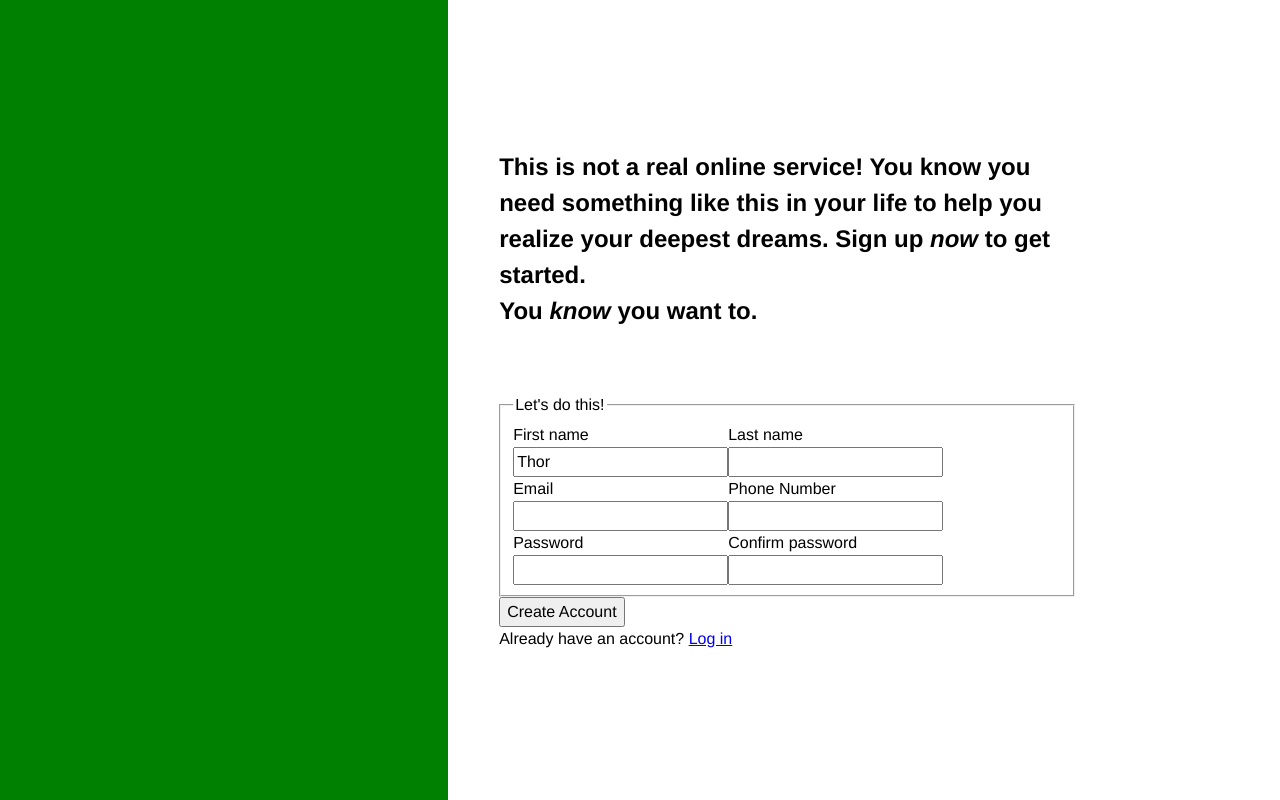
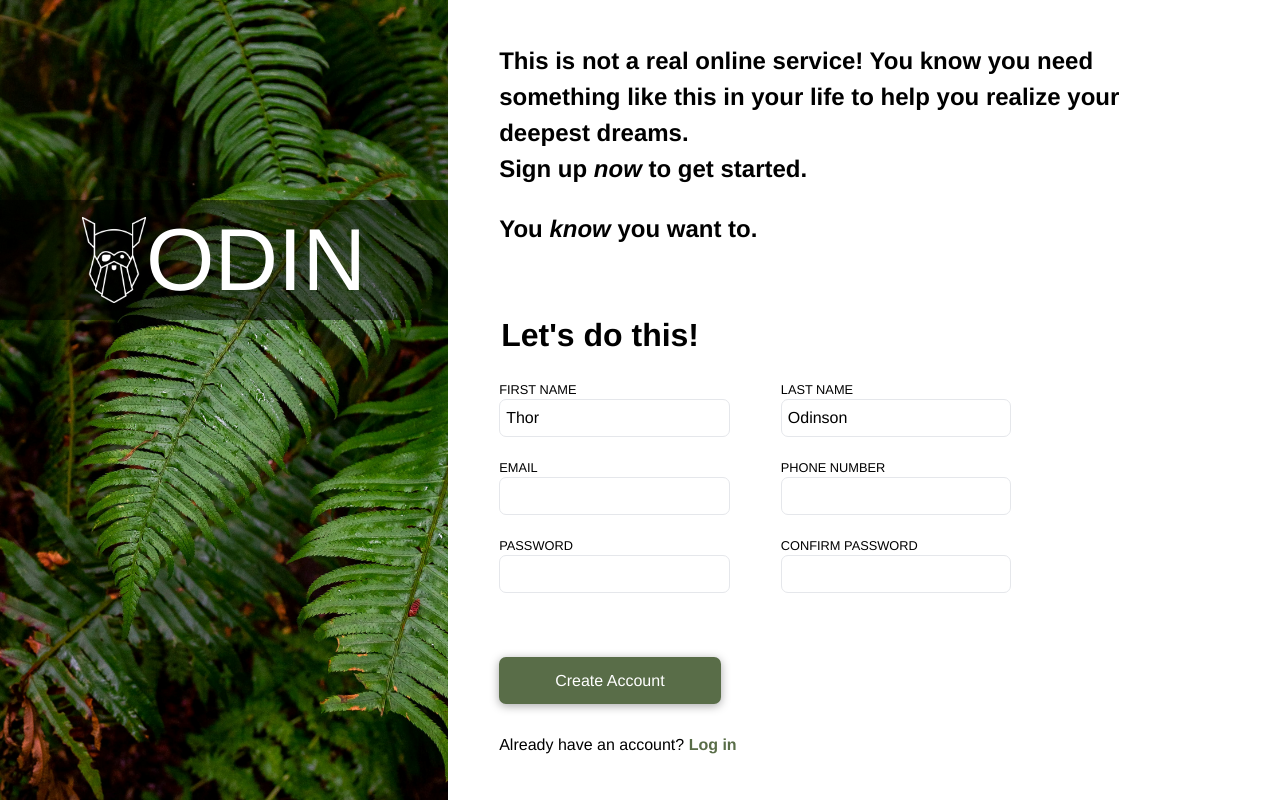
Before and after one commit to deep-vinci/Sign-up-Form, a plain HTML site: page index.html in a window 1280 px wide. Drawn offline with Linux system fonts and the light colour scheme.

Commit message:
except fonts, everything is similar

```diff
--- a/index.html
+++ b/index.html
@@ -8,13 +8,19 @@
 </head>
 <body>
     <div class="container">
-        <div class="image"></div>
+        <div class="image">
+            <div class="overlay">
+                <div class="logo"><img src="assets/odin-lined.png" alt=""></div>
+                <div class="text">ODIN</div>
+            </div>
+        </div>
         <div class="form-section">
             <div class="forms">
                 <div class="headings">
                     <h2>
                         This is not a real online service! You know you need something
                         like this in your life to help you realize your deepest dreams.
+                        <br>
                         Sign up <em>now</em> to get started.
                     </h2>
                     <h2>
@@ -34,7 +40,7 @@
 
                             <div class="label-sep">
                                 <label for="last_name">Last name</label>
-                                <input type="text" name="last_name" id="last_name">
+                                <input type="text" name="last_name" id="last_name" value="Odinson">
                             </div>
                         </div>
 
@@ -65,7 +71,7 @@
                     </fieldset>
                     <button type="submit">Create Account</button>
 
-                    <div>
+                    <div class="login">
                         <p>Already have an account? <a href="/login">Log in</a></p>
                     </div>
 
--- a/style.css
+++ b/style.css
@@ -37,14 +37,36 @@ isolation: isolate;
 
 }
 
+.image {
+    background: url("assets/halie-west-25xggax4bSA-unsplash.jpg") 0px 0px/cover no-repeat;
+    width: 35vw;
+}
 
-.image {
+.overlay {
     width: 35vw;
-    background-color: green;
+    background-color: rgba(0, 0, 0, 0.5);
+    height: 15vh;
+    position: relative;
+    top: 25vh;
+    color: white;
+    font-size: 5.5rem;
+    text-align: center;
+    display: flex;
+    justify-content: center;
+    align-items: center;
+}
+
+
+.overlay .logo {
+    width: 5vw;
 }
 
 .headings {
     margin: 0px 0px 5vw 0px;
+}
+
+.headings h2:last-child {
+    margin: 1.5rem 0 0 0;
 }
 
 .form-section {
@@ -54,16 +76,73 @@ isolation: isolate;
 }
 
 .forms {
-    width: calc((100vw - 35vw) - 20vw);
+    width: calc((100vw - 35vw) - 15vw);
     margin: 4vw;
+}
+
+form {
+    width: calc((100vw - 35vw) - 25vw);
+    /* border: 1px solid black; */
 }
 
 .label-sep {
     display: flex;
     flex-direction: column;
+    flex: 1;
+}
+
+label {
+    text-transform: uppercase;
+    font-size: 0.8rem;
 }
 
 .input-elem {
     display: flex;
     flex-direction: rpw;
+    gap: 4vw;
+    margin: 1.3rem 0 0 0;
 }
+
+.input-elem:last-child {
+    margin: 1.3rem 0 2rem 0;
+
+}
+
+input {
+    border: 1px solid #E5E7EB;
+    padding: 6px;
+    border-radius: 7px;
+}
+
+form button {
+    margin: 2em 0 1.8em 0;
+    background-color: #596D48;
+    padding: 0.7em 3.5em;
+    border: none;
+    color: white;
+    box-shadow: 0px 2px 10px rgb(168, 168, 168);
+    border-radius: 7px;
+}
+
+fieldset {
+    padding: 0;
+    border: none;
+}
+
+fieldset > legend {
+    font-size: 2rem;
+    font-weight: bold;
+}
+
+.login {
+    font-weight: 300;
+}
+.login a {
+    color: #596D48;
+    text-decoration: none;
+    font-weight: bold;
+}
+
+#password:invalid {
+    border:1px solid red;
+}
```
Also changed, not shown: assets/Norse-Bold.otf (added), assets/halie-west-25xggax4bSA-unsplash.jpg (added), assets/odin-lined.png (added).
